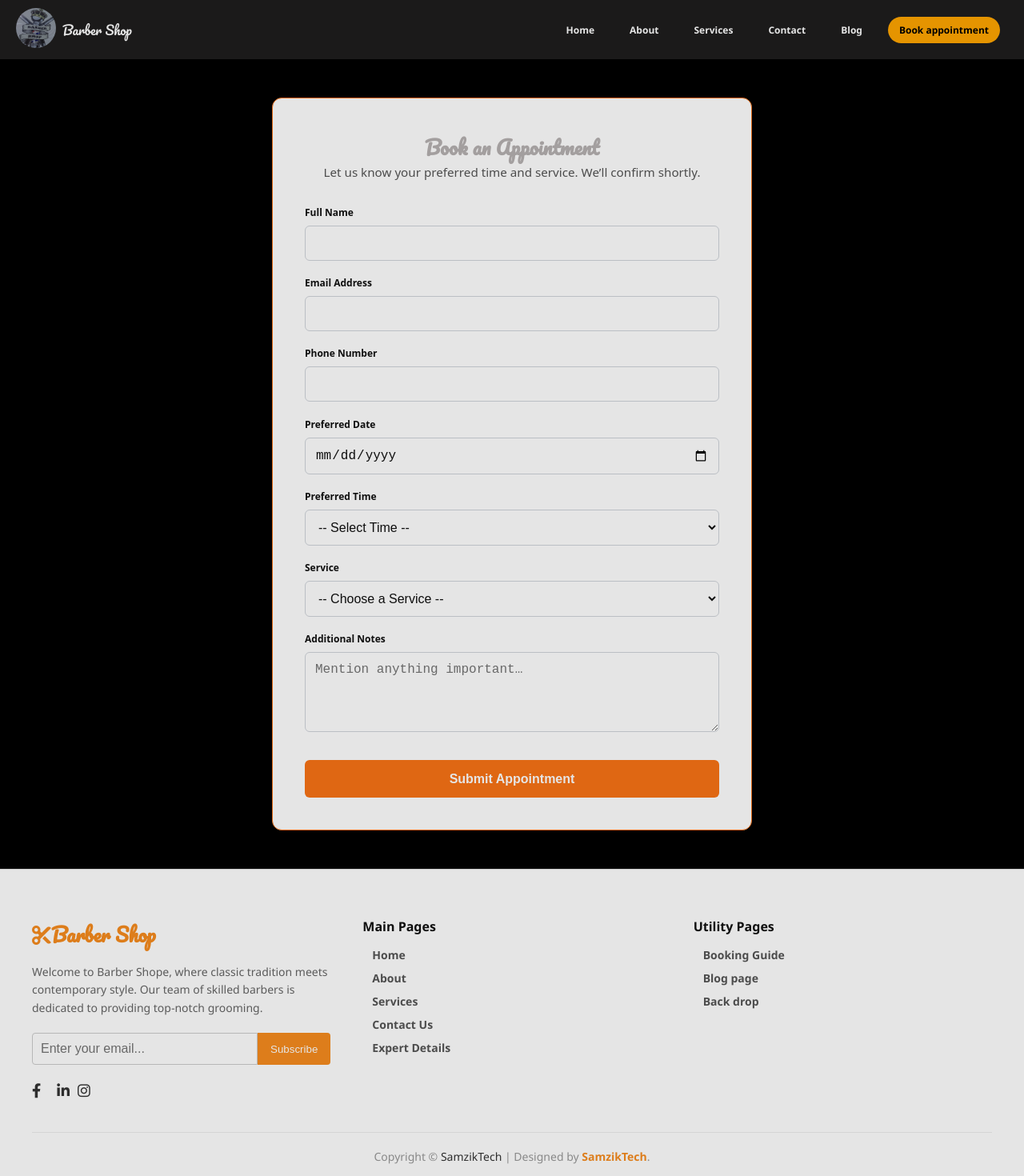
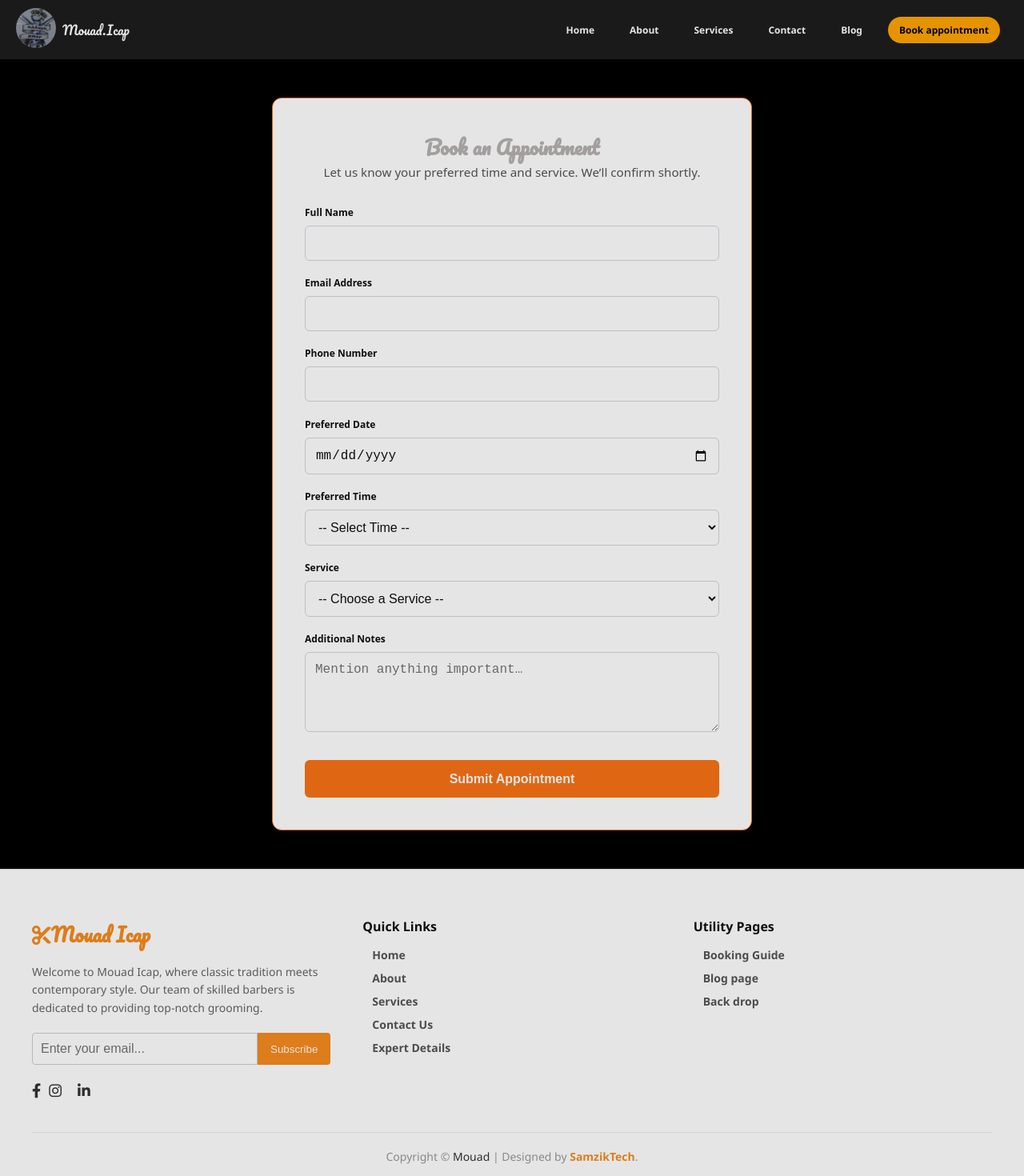
Before and after one commit to simon-azike1/barberShopWebApp, a React (Vite) app in the folder barberShop/: page /book in a window 1280 px wide. Shown: the top 1470 px of the page at 80% size. Built offline with nearby package versions, Linux system fonts and the light colour scheme; a web font is replaced by a local one.

Commit message:
updated brand name to Mouad Icap

```diff
--- a/barberShop/src/components/Testimonials/Testimonials.jsx
+++ b/barberShop/src/components/Testimonials/Testimonials.jsx
@@ -9,7 +9,7 @@ const testimonialData = [
     id: 1,
     name: 'Simon',
     role: 'My best Barber in Morocco',
-    content: 'Best barber shop in town! The team at Barber shop delivers exceptional service every time.',
+    content: 'Best barber shop in town! The team at Mouad Icap delivers exceptional service every time.',
     image: images
   },
   {
--- a/barberShop/src/layout/Footer/Footer.jsx
+++ b/barberShop/src/layout/Footer/Footer.jsx
@@ -8,9 +8,9 @@ export default function Footer() {
     <footer className="footer">
       <div className="footer-top">
         <div className="footer-brand">
-          <h2><i className="fas fa-cut"></i>Barber Shop</h2>
+          <h2><i className="fas fa-cut"></i>Mouad Icap</h2>
           <p>
-            Welcome to Barber Shope, where classic tradition meets contemporary style.
+            Welcome to Mouad Icap, where classic tradition meets contemporary style.
             Our team of skilled barbers is dedicated to providing top-notch grooming.
           </p>
           <form className="newsletter">
@@ -18,21 +18,21 @@ export default function Footer() {
             <button type="submit">Subscribe</button>
           </form>
           <div className="social-icons">
-            <Link to="#"><i className="fab fa-facebook-f"></i></Link>
+            <Link to="https://web.facebook.com/mouad.lcap"><i className="fab fa-facebook-f"></i></Link>
+            <Link to="https://www.instagram.com/mouad.lcap/"><i className="fab fa-instagram"></i></Link>
             <Link to="#"><i className="fab fa-x-twitter"></i></Link>
             <Link to="#"><i className="fab fa-linkedin-in"></i></Link>
-            <Link to="#"><i className="fab fa-instagram"></i></Link>
           </div>
         </div>
 
         <div className="footer-links">
-          <h4>Main Pages</h4>
+          <h4>Quick Links</h4>
           <ul>
             <li><Link to="/">Home</Link></li>
             <li><Link to="/about">About</Link></li>
             <li><Link to="/service">Services</Link></li>
             <li><Link to="/contact">Contact Us</Link></li>
-            <li><Link to="/expertDetails">Expert Details</Link></li>
+            <li><Link to="/https://www.instagram.com/mouad.lcap/">Expert Details</Link></li>
           </ul>
         </div>
 
@@ -48,7 +48,7 @@ export default function Footer() {
 
       <div className="footer-bottom">
         <p>
-          Copyright © <span className="brand">SamzikTech</span> | Designed by <span className="highlight">SamzikTech</span>.
+          Copyright © <span className="brand">Mouad</span> | Designed by <span className="highlight">SamzikTech</span>.
         </p>
       </div>
     </footer>
--- a/barberShop/src/layout/Header/Header.jsx
+++ b/barberShop/src/layout/Header/Header.jsx
@@ -11,7 +11,7 @@ function Header() {
       <Link   to ="/"><img src={logo} alt="Logo"/>
       </Link>
        <Link to="/"  style={{textDecoration:"none"}}>
-       <p className="shop-name">Barber Shop</p>
+       <p className="shop-name">Mouad.Icap</p>
        </Link>
       </div>
 
@@ -30,7 +30,7 @@ function Header() {
           <li><Link to="/service">Services</Link></li>
           <li><Link to="/contact">Contact</Link ></li>
           <li><Link to="/blog">Blog</Link></li>
-          <li  className="book"><Link to="book">Book appointment</Link></li>
+          <li  className="book"><Link to="/book">Book appointment</Link></li>
         </ul>
       </nav>
     </header>
--- a/barberShop/src/pages/About/About.jsx
+++ b/barberShop/src/pages/About/About.jsx
@@ -67,7 +67,7 @@ const About = () => {
             <div className="section-card">
               <h2 className="section-title">Our Story</h2>
               <p className="section-text">
-                Since 1998, Barber Shop has been more than a grooming spot. It's a legacy of style,
+                Since 2019, Mouad Icap has been more than a grooming spot. It's a legacy of style,
                 culture, and community. What began as a small corner shop is now a space of timeless fashion.
                 Our journey started with a simple vision: to create a place where tradition meets innovation,
                 where every client leaves feeling confident and refreshed. <br />
--- a/barberShop/src/pages/About/AboutPreview.jsx
+++ b/barberShop/src/pages/About/AboutPreview.jsx
@@ -59,7 +59,7 @@ function AboutPreview() {
             <div className="mission-text">
               <h2>Our Mission</h2>
               <p>
-                At Barber Shop, our mission is to redefine grooming by combining creativity,
+                At Mouad Icap, our mission is to redefine grooming by combining creativity,
                 craftsmanship, and care. We provide a comfortable space where every
                 client feels valued and leaves renewed in confidence.
               </p>
--- a/barberShop/src/pages/BlogPage/Blog.jsx
+++ b/barberShop/src/pages/BlogPage/Blog.jsx
@@ -3,6 +3,7 @@ import Header from '../../layout/Header/Header'
 import Footer from "../../layout/Footer/Footer";
 import {Link} from 'react-router-dom'
 import './blog.css'
+
 
 
 const Blog = () => {
@@ -32,7 +33,7 @@ const Blog = () => {
         <section className="blog-hero">
           <h1 className="hero-heading">Our Blog</h1>
           <p className="hero-text">
-            Welcome to the heart of FlowBarb, where grooming meets lifestyle. Discover expert tips,
+            Welcome to the heart of Mouad Icap, where grooming meets lifestyle. Discover expert tips,
             inspirational transformations, industry insights, and stories that shape the modern barbering experience.
           </p>
 
--- a/barberShop/src/pages/Contact/Contact.jsx
+++ b/barberShop/src/pages/Contact/Contact.jsx
@@ -29,10 +29,9 @@ const Contact = () => {
     e.preventDefault();
 
     emailjs.sendForm(
-      "service_4bksq8k",    // Your Service ID
-      "template_njj631a",   // Your Template ID
-      formRef.current,
-      "xL6_CntdprOU1DvCJ"  // Your Public Key
+      "service_4bksq8k",
+      "template_njj631a",
+      "xL6_CntdprOU1DvCJ"
     )
     .then(() => {
       alert("Message sent successfully!");
--- a/barberShop/src/pages/Services/Services.jsx
+++ b/barberShop/src/pages/Services/Services.jsx
@@ -64,7 +64,7 @@ function Services() {
       <div className="hero-section">
         <h1 className="hero-heading">Your Style, Our Passion</h1>
         <p className="hero-text">
-          At Barber Shop, we offer a range of grooming services tailored for the modern individual.
+          At Mouad Icap, we offer a range of grooming services tailored for the modern individual.
           Our experienced team ensures every cut and treatment is top-tier.
         </p>
         <button className="hero-btn" onClick={serviceScrollTo}>Check our Services</button>
```
